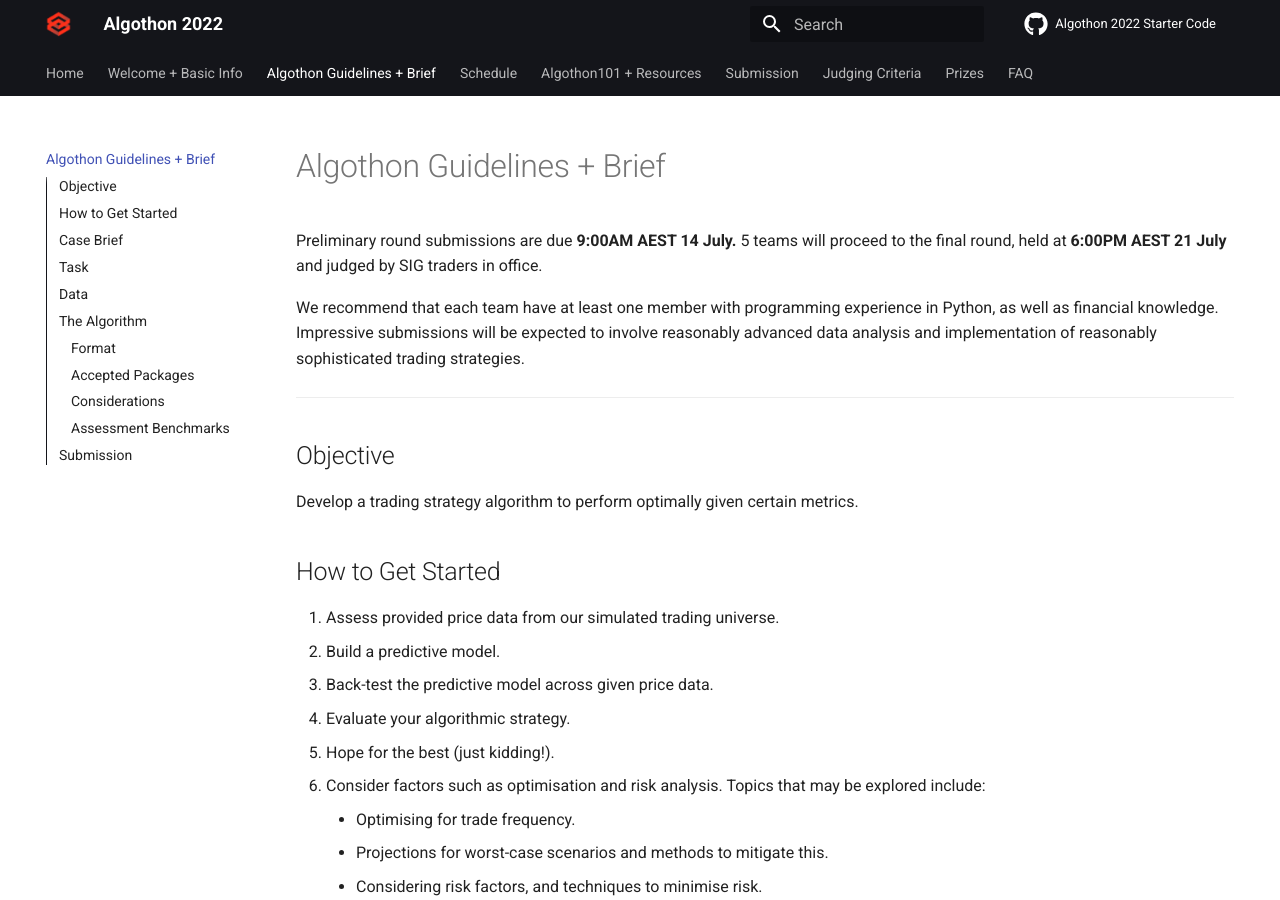
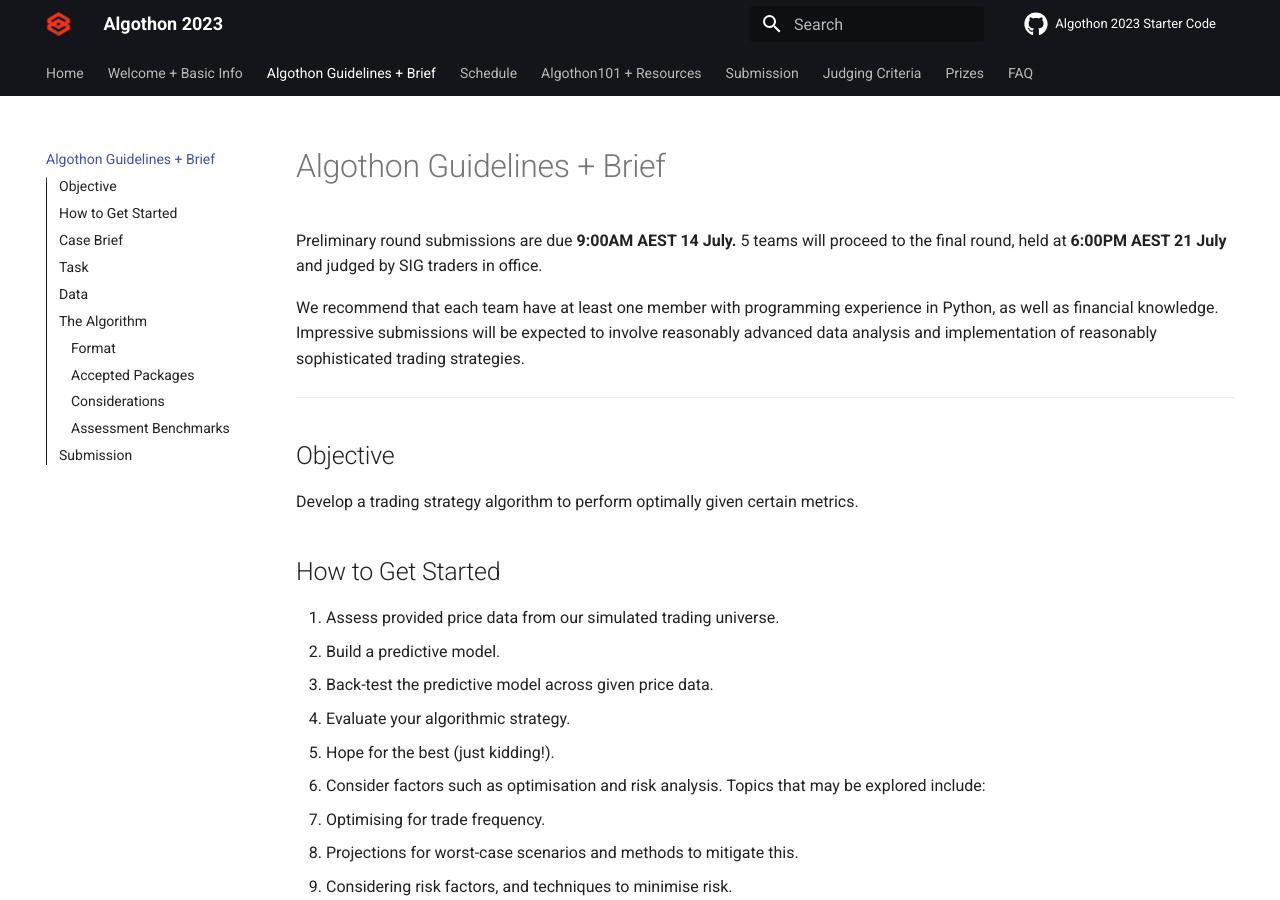
Before and after one commit to loh-0/Algothon25-wiki, an MkDocs documentation site: the page built from docs/2guidelines.md, in a window 1280 px wide and 900 px high. Built offline with MkDocs 1.6.1 and Material for MkDocs 9.7.7, drawn with Linux system fonts in a browser that asks for light colours; comment, search, counter and statistics services are not loaded.

Commit message:
chore: update year

```diff
--- a/docs/2guidelines.md
+++ b/docs/2guidelines.md
@@ -18,35 +18,36 @@ Develop a trading strategy algorithm to perform optimally given certain metrics.
 4. Evaluate your algorithmic strategy.
 5. Hope for the best (just kidding!).
 6. Consider factors such as optimisation and risk analysis. Topics that may be explored include:
-    - Optimising for trade frequency.
-    - Projections for worst-case scenarios and methods to mitigate this.
-    - Considering risk factors, and techniques to minimise risk.
+   - Optimising for trade frequency.
+   - Projections for worst-case scenarios and methods to mitigate this.
+   - Considering risk factors, and techniques to minimise risk.
 
 For more information, make sure to take a look at our [learning resources and technical advice](https://unsw-fintech-society-events.github.io/algothon2022/4resources/) page!
 
 ---
 
 ## **<p align="center"><ins>Case Brief</ins></p>**
+
 ## Task
 
-Implement a function *getMyPosition()* which
+Implement a function _getMyPosition()_ which
 
-- Takes as input a NumPy array of the shape *nInst* x *nt*.
-    - nInst = 100 is the number of instruments.
-    - nt is the number of days for which the prices have been provided.
+- Takes as input a NumPy array of the shape _nInst_ x _nt_.
+  - nInst = 100 is the number of instruments.
+  - nt is the number of days for which the prices have been provided.
 - Returns a vector of desired positions.
-    - i.e. This function returns a NumPy vector of integers. This integer denotes your daily position per instrument in the universe. With 100 instruments, we can expect this function to return 100 integers each time it is called.
+  - i.e. This function returns a NumPy vector of integers. This integer denotes your daily position per instrument in the universe. With 100 instruments, we can expect this function to return 100 integers each time it is called.
 
 ## Data
 
-All required data has been generated by us, and is available here *Work in progress*. We'd highly recommend cloning this repo to use a base for your algorithm development, and to make it easier for submission.
+All required data has been generated by us, and is available here _Work in progress_. We'd highly recommend cloning this repo to use a base for your algorithm development, and to make it easier for submission.
 
 - Our simulated trading universe consists of several years of daily price data, spanning 100 instruments.
-- The instruments are numbered from 0 to 99, and days go chronologically from 0 onwards such that p[inst, t] indicates the price of the instrument *inst* on day *t*.
-- The price data file contains a NumPy array of the shape *nInst x nt.*
-    - *nInst* = number of instruments, *nt* = number of days.
+- The instruments are numbered from 0 to 99, and days go chronologically from 0 onwards such that p[inst, t] indicates the price of the instrument _inst_ on day _t_.
+- The price data file contains a NumPy array of the shape _nInst x nt._
+  - _nInst_ = number of instruments, _nt_ = number of days.
 
-In the preliminary round, teams will be provided the first 250 days of price data to be used as training data*.* This can be found in *prices250.txt.*
+In the preliminary round, teams will be provided the first 250 days of price data to be used as training data*.* This can be found in _prices250.txt._
 
 - Preliminary round algorithms will be assessed on data from days 251 - 500.
 - Successful teams will then receive price data and results from preliminary evaluation.
@@ -56,14 +57,14 @@ In the preliminary round, teams will be provided the first 250 days of price dat
 
 ### Format
 
-Algorithms must be contained in a file titled *[teamName].py.*
+Algorithms must be contained in a file titled _[teamName].py._
 
-- This file must contain a function *getMyPosition().*
-- *getMyPosition()* must take in the daily price data, and output a vector of integer positions - the numbers of shares desired for each stock as the total final position after the last day.
-- *getMyPosition()* must be in the global scope of the file called *[teamName].py* and have the appropriate signature.
-    - The function will be called once a day, with the entire price history up to and including that day. For example, on day 240, your function should take as input an array of 100 inst x 240 days.
-    - When *getMyPosition()* is called, we will trade position differences from the previous position **at the most recent price, buying or selling.**
-    - Consider the case where your last position was +30, and the new stock price is $20. If your new position is +100, *eval* will register this as buying 70 **extra** shares at $20 a share. If your new position is -200, *eval* will sell 230 shares also at $20 a share.
+- This file must contain a function _getMyPosition()._
+- _getMyPosition()_ must take in the daily price data, and output a vector of integer positions - the numbers of shares desired for each stock as the total final position after the last day.
+- _getMyPosition()_ must be in the global scope of the file called _[teamName].py_ and have the appropriate signature.
+  - The function will be called once a day, with the entire price history up to and including that day. For example, on day 240, your function should take as input an array of 100 inst x 240 days.
+  - When _getMyPosition()_ is called, we will trade position differences from the previous position **at the most recent price, buying or selling.**
+  - Consider the case where your last position was +30, and the new stock price is $20. If your new position is +100, _eval_ will register this as buying 70 **extra** shares at $20 a share. If your new position is -200, _eval_ will sell 230 shares also at $20 a share.
 
 ### **Accepted Packages**
 
@@ -76,25 +77,25 @@ We will attempt to import and run through all non-standard packages if declared.
 
 ### **Considerations**
 
-- A commission rate of 25 bps (0.0025) can be assumed, meaning you will be charged commission equating 0.0025 * *totalDollarVolumeTraded*. This will be deducted from your PL.
+- A commission rate of 25 bps (0.0025) can be assumed, meaning you will be charged commission equating 0.0025 \* _totalDollarVolumeTraded_. This will be deducted from your PL.
 - Positions can be long or short (i.e. the integer positions can be either positive or negative).
 - Teams are limited to a $10k position limit per stock, positive or negative. The $10k limit cannot be breached at the time of the trade.
-    - This position limit may technically be exceeded in the case that exactly $10k worth of a stock is bought, and stock goes up the next day - this is fine.
-    - However, given this occurs, the position must be slightly reduced to be no greater than $10k by the new day's price.
-    - Note: *eval.py* contains a function to clip positions to a maximum of $10k. This means that if the price is $10 and the algorithm returns a position of 1500 shares, *eval.py* will assume a request of 1000 shares.
+  - This position limit may technically be exceeded in the case that exactly $10k worth of a stock is bought, and stock goes up the next day - this is fine.
+  - However, given this occurs, the position must be slightly reduced to be no greater than $10k by the new day's price.
+  - Note: _eval.py_ contains a function to clip positions to a maximum of $10k. This means that if the price is $10 and the algorithm returns a position of 1500 shares, _eval.py_ will assume a request of 1000 shares.
 
 ### **Assessment Benchmarks**
 
-The program we will use to evaluate your algorithm is provided in *eval.py*
+The program we will use to evaluate your algorithm is provided in _eval.py_
 
 Metrics used to quantitatively assess your submission will include:
 
 - PL (daily and mean),
-- Return (net PL / *dollarVolumeTraded*),
+- Return (net PL / _dollarVolumeTraded_),
 - Sharpe Ratio, and
 - Trading volume.
 
-Your algorithms will be assessed against *unseen, future* price data of the same 100 instruments within the provided simulated trading universe.
+Your algorithms will be assessed against _unseen, future_ price data of the same 100 instruments within the provided simulated trading universe.
 
 We expect algorithms to have a maximum runtime of ~10min.
 
@@ -102,6 +103,6 @@ We expect algorithms to have a maximum runtime of ~10min.
 
 Submission details can be found on our [Submission](https://unsw-fintech-society-events.github.io/algothon2022/5submission/) page.
 
-Ensure that all code submitted is tested against *eval.py* **This will be the test used to evaluate the performance of your algorithm.**
+Ensure that all code submitted is tested against _eval.py_ **This will be the test used to evaluate the performance of your algorithm.**
 
 Judging criteria can be found [here.](https://unsw-fintech-society-events.github.io/algothon2022/6criteria/)
--- a/mkdocs.yml
+++ b/mkdocs.yml
@@ -1,7 +1,7 @@
-site_name: Algothon 2022
+site_name: Algothon 2023
 
-repo_url: https://github.com/UNSW-Fintech-Society-Events/algothon2022-starter-code
-repo_name: Algothon 2022 Starter Code
+repo_url: https://github.com/UNSW-Fintech-Society-Events/algothon2023-starter-code
+repo_name: Algothon 2023 Starter Code
 
 theme:
   features:
```
Also changed, not shown: README.md (+4 -1 lines), docs/1basicInfo.md (+4 -5 lines).
